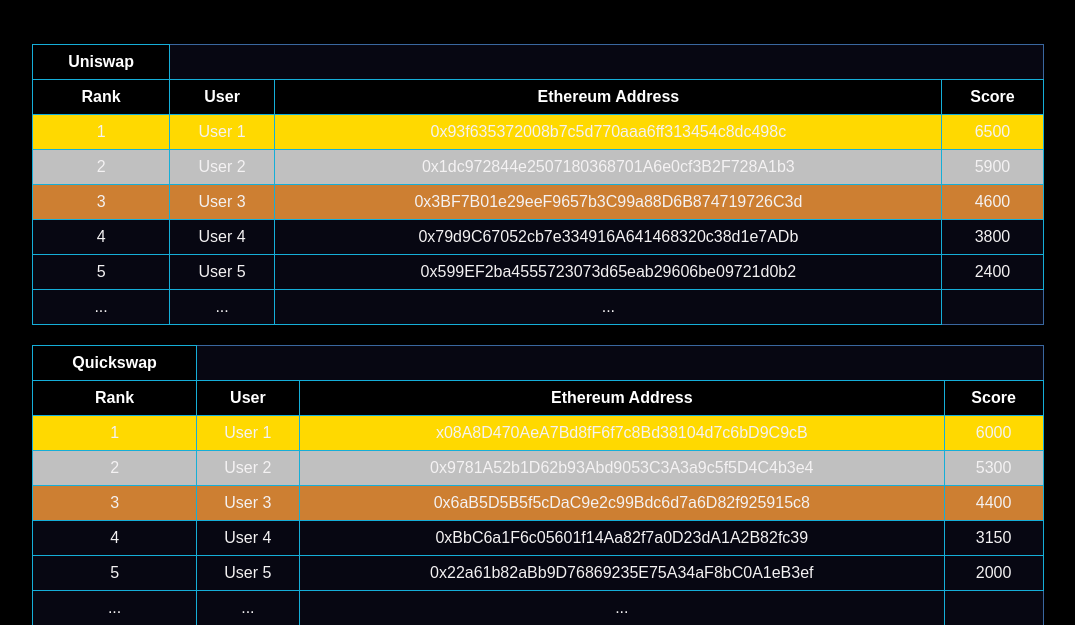
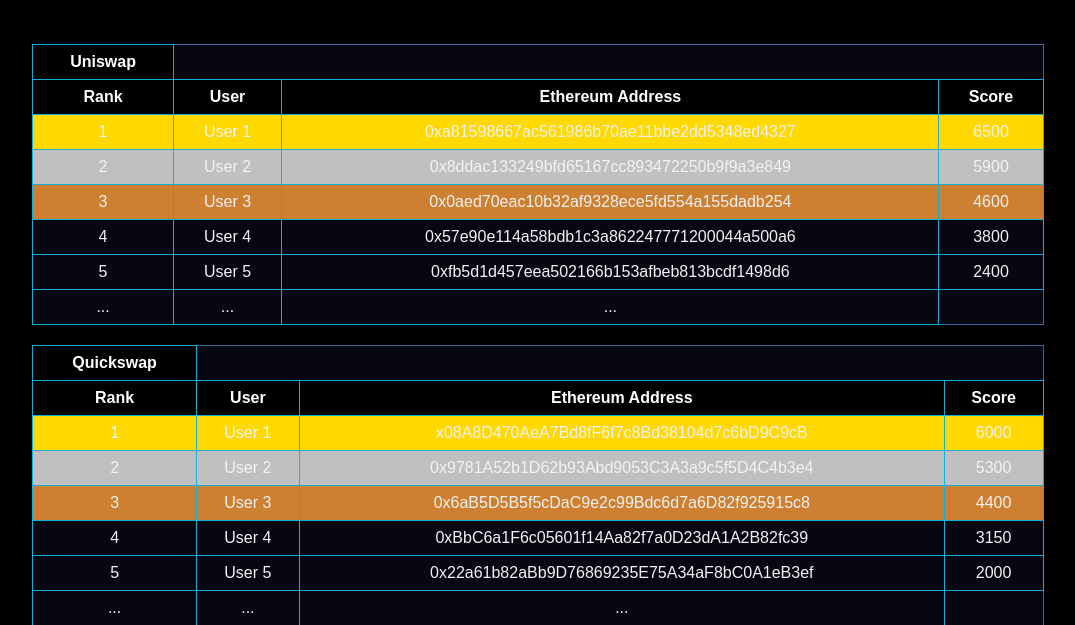
Before and after one commit to ericguillaumet/LoyalFi2, a Flask app: page /ranking in a window 1280 px wide. Shown: the part 58-683 px from the top of the page, without its empty margins (102-1177 px from the left). Run offline with Flask 3, Linux system fonts and the light colour scheme; some libraries are stand-ins or nearby versions; some web fonts are replaced.

Commit message:
Update leaderboard

```diff
--- a/register/templates/ranking.html
+++ b/register/templates/ranking.html
@@ -26,32 +26,32 @@
             <tr class="gold">
                 <td>1</td>
                 <td>User 1</td>
-                <td>0x93f635372008b7c5d770aaa6ff313454c8dc498c</td>
+                <td>0xa81598667ac561986b70ae11bbe2dd5348ed4327</td>
                 <td>6500</td>
             </tr>
             <tr class="silver">
                 <td>2</td>
                 <td>User 2</td>
-                <td>0x1dc972844e2507180368701A6e0cf3B2F728A1b3</td>
+                <td>0x8ddac133249bfd65167cc893472250b9f9a3e849</td>
                 <td>5900</td>
             </tr>
             <tr class="bronze">
                 <td>3</td>
                 <td>User 3</td>
-                <td>0x3BF7B01e29eeF9657b3C99a88D6B874719726C3d</td>
+                <td>0x0aed70eac10b32af9328ece5fd554a155dadb254</td>
                 <td>4600</td>
 
             </tr>
             <tr>
                 <td>4</td>
                 <td>User 4</td>
-                <td>0x79d9C67052cb7e334916A641468320c38d1e7ADb</td>
+                <td>0x57e90e114a58bdb1c3a862247771200044a500a6</td>
                 <td>3800</td>
             </tr>
             <tr>
                 <td>5</td>
                 <td>User 5</td>
-                <td>0x599EF2ba4555723073d65eab29606be09721d0b2</td>
+                <td>0xfb5d1d457eea502166b153afbeb813bcdf1498d6</td>
                 <td>2400</td>
             </tr>
             <tr>
```
